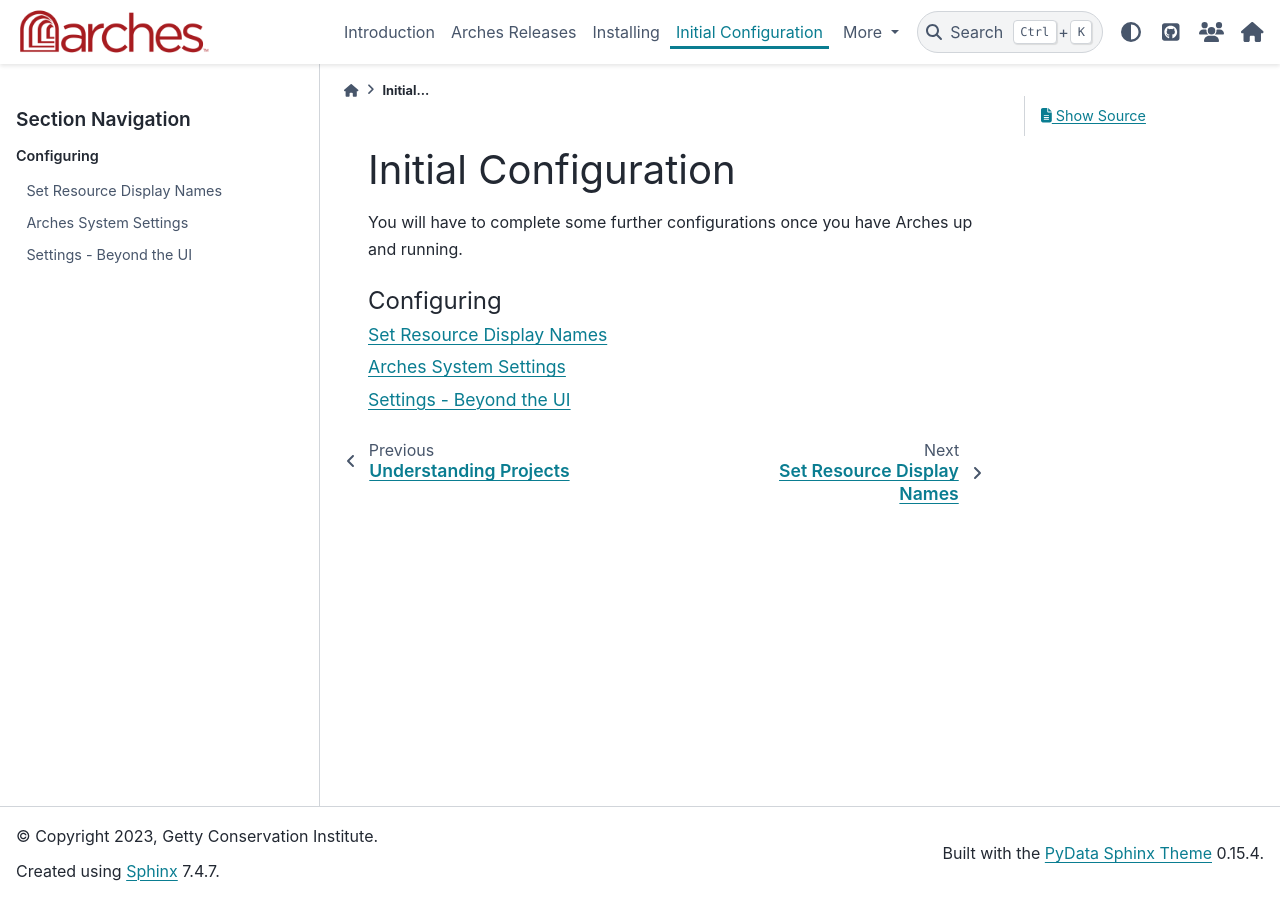
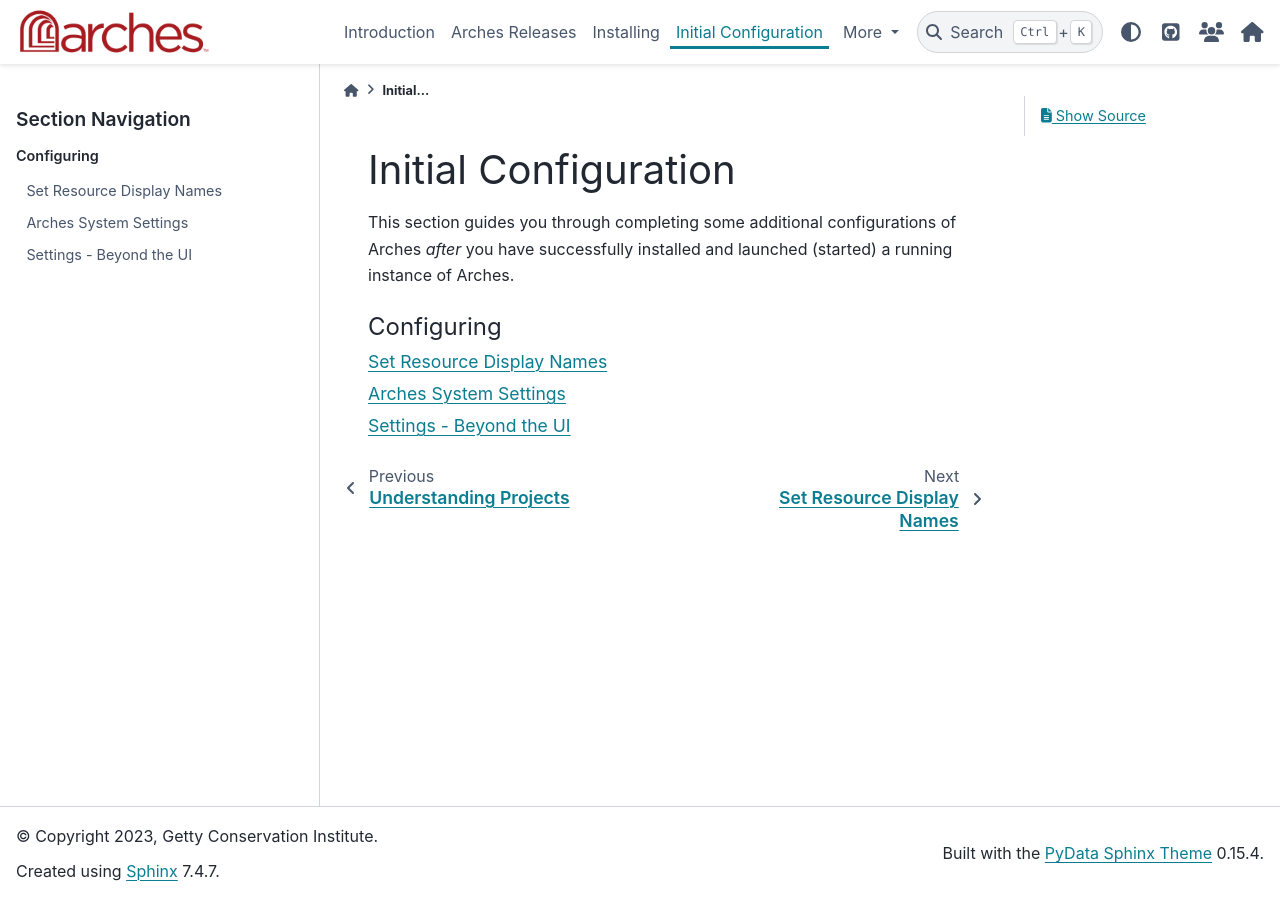
Before and after one commit to archesproject/arches-docs, a Sphinx documentation site: the page built from docs/configuring/index.rst, in a window 1280 px wide. Built offline with Sphinx 7.4.7 and the PyData theme 0.15.4, drawn with Linux system fonts in a browser that asks for light colours.

Commit message:
Clarified purpose of documentation section

```diff
--- a/docs/configuring/index.rst
+++ b/docs/configuring/index.rst
@@ -2,7 +2,8 @@
 Initial Configuration
 =====================
 
-You will have to complete some further configurations once you have Arches up and running.
+This section guides you through completing some additional configurations of Arches *after* you have successfully installed and launched (started) a running instance of Arches.
+
 
 .. toctree::
     :caption: Configuring
```
